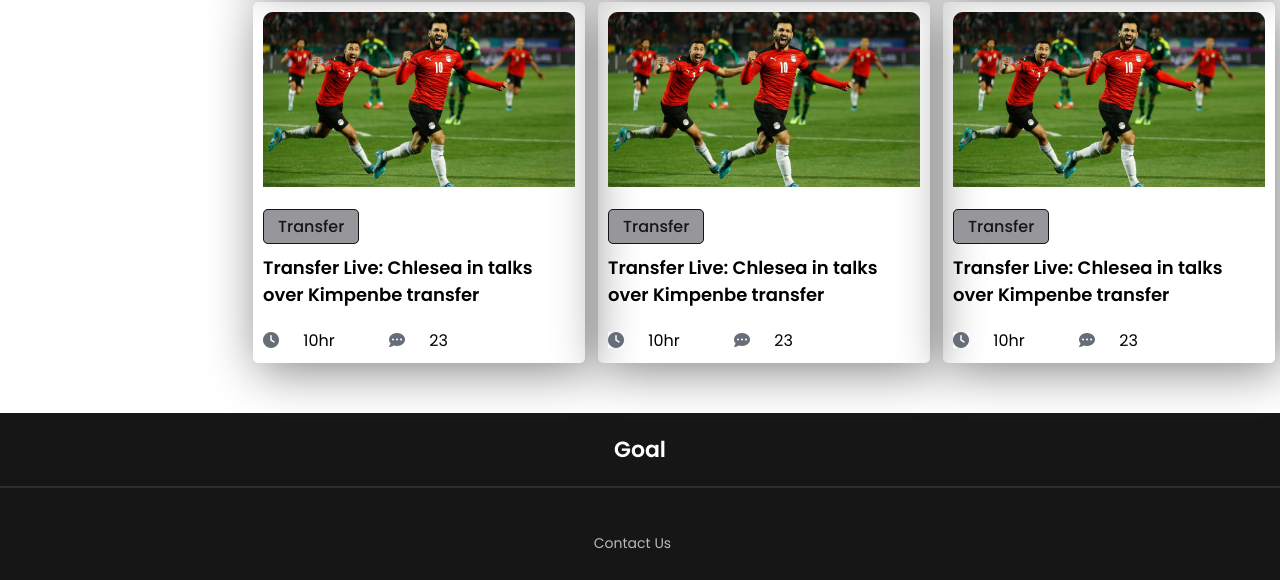
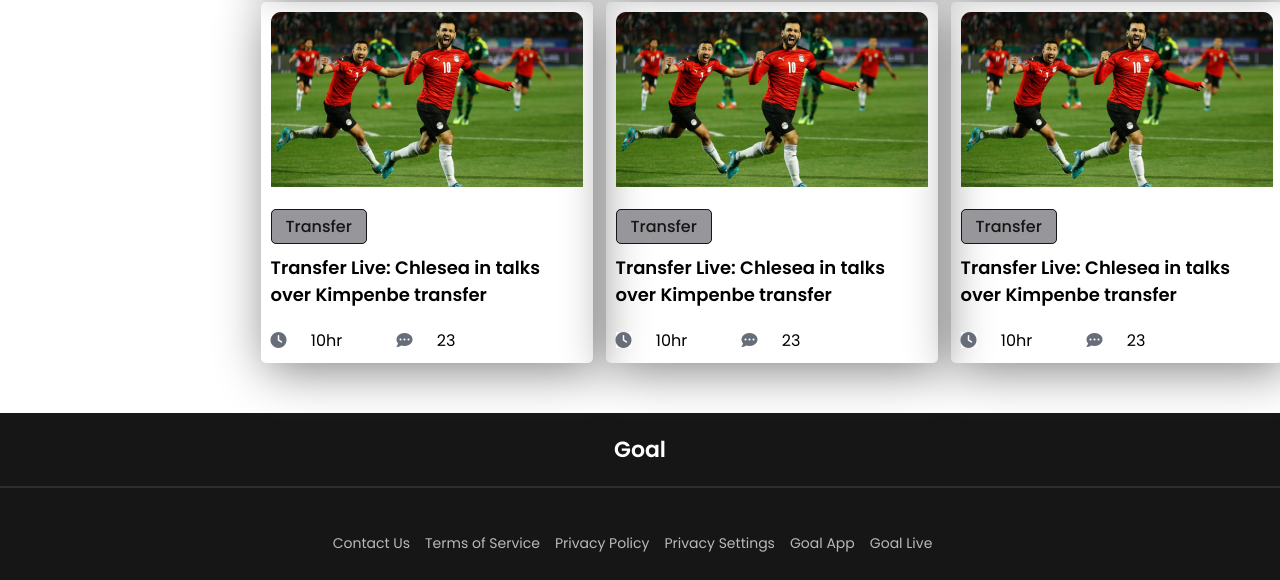
Before and after one commit to sagormahamud007/World-cup, a plain HTML site: page index.html in a window 1280 px wide. Shown: the part 1448-2028 px from the top of the page. Drawn offline with Linux system fonts and the light colour scheme.

Commit message:
div-solved

```diff
--- a/styels/style.css
+++ b/styels/style.css
@@ -119,14 +119,11 @@ main {
 
 .blog-style {
     background-color: #DD0000;
-
 }
-
 
 .blog-btn button:hover {
     background-color: #DD0000;
     transition: 2s;
-
 }
 
 .blog-btn button a {
@@ -274,6 +271,10 @@ main {
     font-size: 20px;
 }
 
+.footer-section ul {
+    display: flex;
+}
+
 /* ----------------------responsive-design-------------------- */
 
 /* Mobile-device */
@@ -327,7 +328,7 @@ main {
     }
 
     .top-banner .banner-img {
-        margin-top: 25px;
+        margin-top: unset;
     }
 
     .top-banner .banner-img img {
@@ -339,10 +340,6 @@ main {
         margin-bottom: unset;
         width: 371px;
     }
-}
-
-.blog-btn button {
-    width: 60%;
 }
 
 .blog-section .blog-btn {
@@ -358,13 +355,6 @@ main {
 
 .top-banner {
     margin-top: 10px;
-}
-
-.footer-section .footer-contacts {
-    display: grid;
-    grid-template-columns: 1fr;
-    margin-top: 30px;
-    margin-bottom: 20px;
 }
 
 /* ----------------end--------------------- */
```
Also changed, not shown: Html-file/index.html (deleted, +0 -1 lines).
